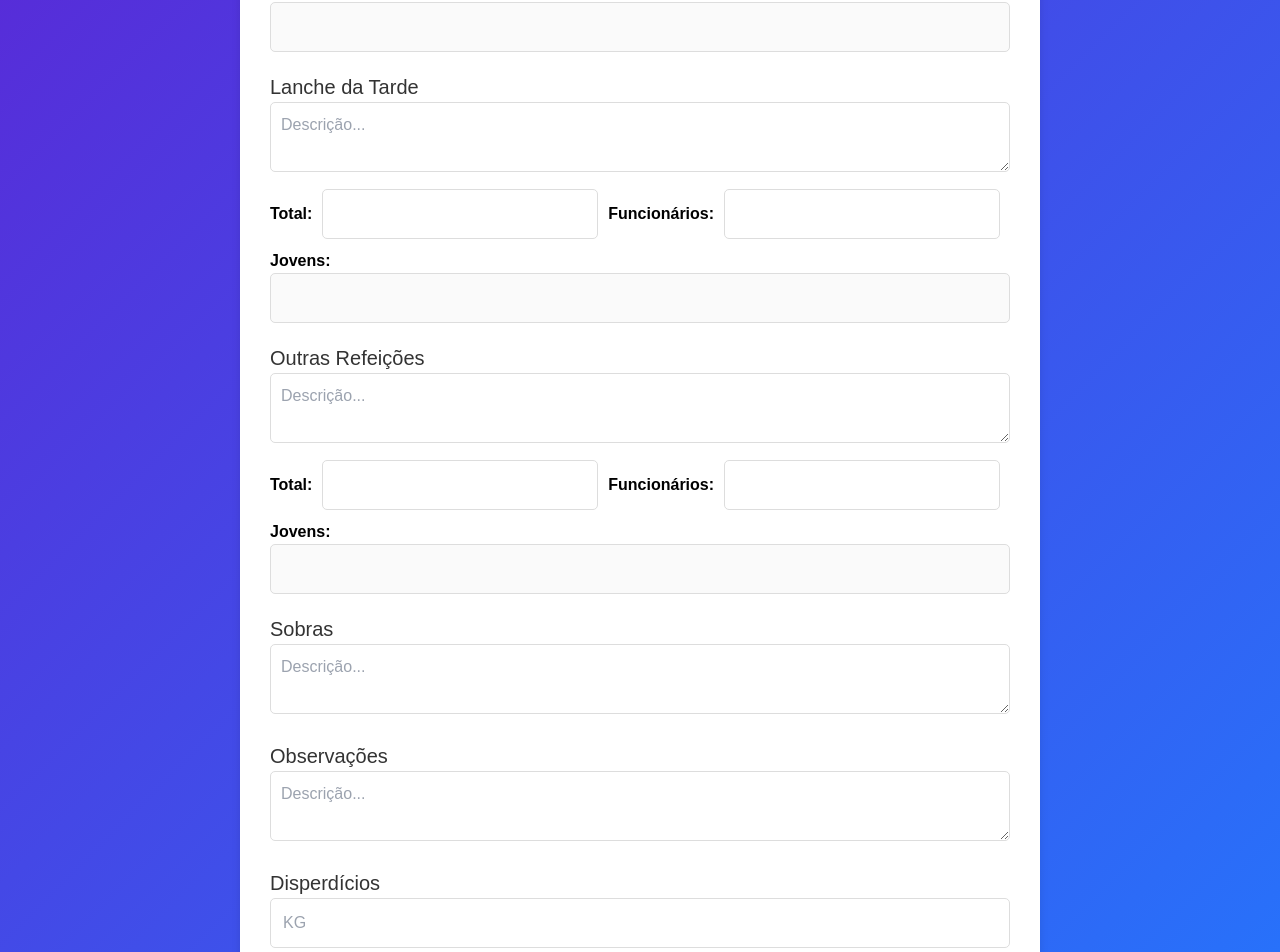
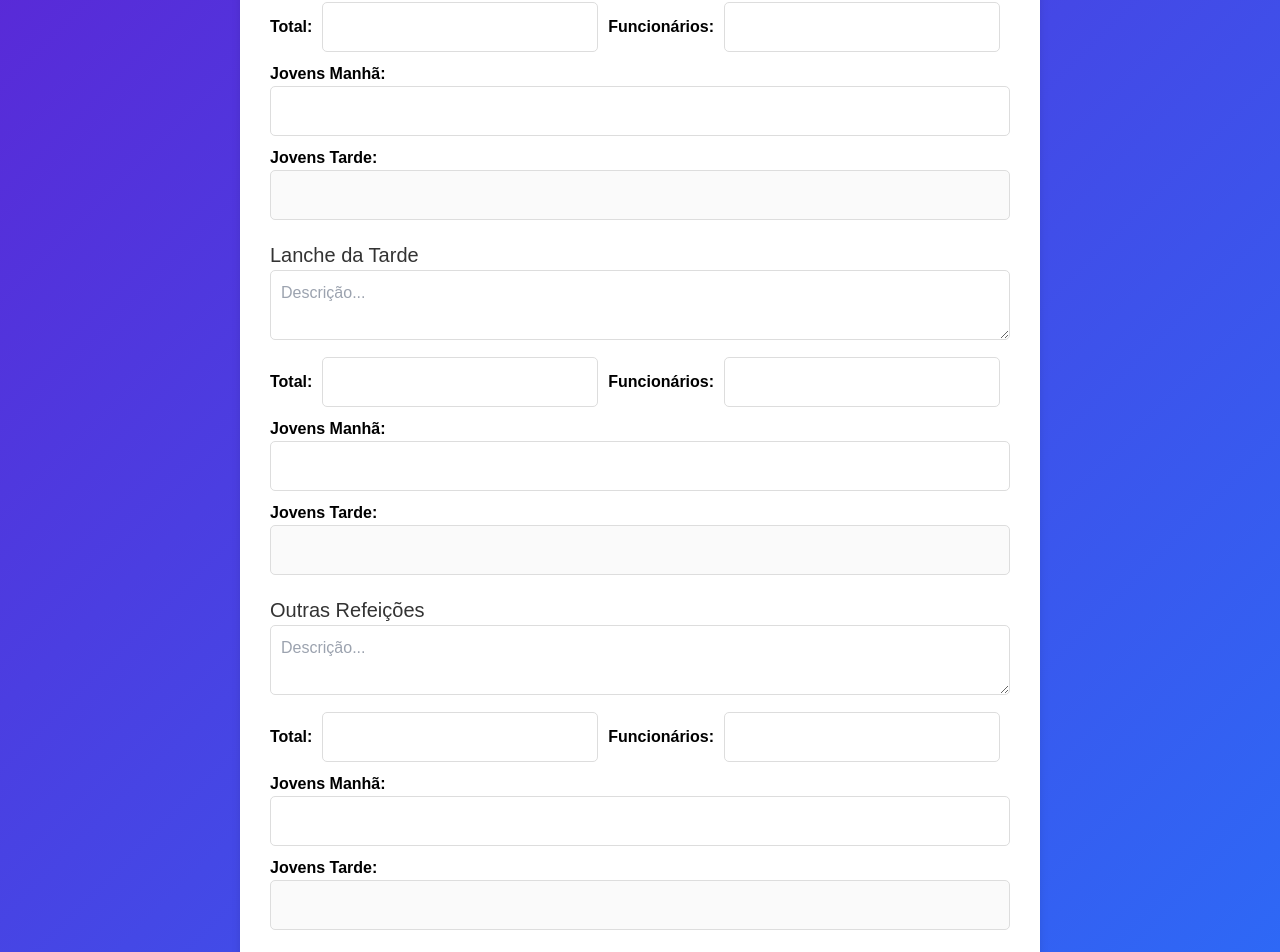
Before and after one commit to DaniLEP/Instituto_Reciclar, a React (Vite) app: page /Cadastro_Refeicoes in a window 1280 px wide. Shown: the part 916-1868 px from the top of the page. Built offline with nearby package versions, Linux system fonts and the light colour scheme; no server answers; the database is empty.

Commit message:
alterações de cadastro de ref

```diff
--- a/src/components/Revenue_Registration/CadastroReceita.jsx
+++ b/src/components/Revenue_Registration/CadastroReceita.jsx
@@ -73,8 +73,8 @@ export default function CadastroRefeicoes() {
       });
   }, []);
 
-  const calcularTotal = (total, funcionarios) => {
-    return Math.max(0, total - funcionarios);
+  const calcularTotal = (total, funcionarios, jovens) => {
+    return Math.max(0, total - funcionarios - jovens);
   };
 
   const handleChange = (e) => {
@@ -93,26 +93,46 @@ export default function CadastroRefeicoes() {
       setFormData((prev) => {
         const novoEstado = { ...prev, [id]: valorNumerico };
 
-        // Calcula a quantidade de jovens para os diferentes tipos de refeição
-        if (id === "cafeTotalQtd" || id === "cafeFuncionariosQtd") {
-          novoEstado.cafeJovensQtd = calcularTotal(
+        // Cálculo correto para jovens tarde
+        if (
+          id === "cafeTotalQtd" ||
+          id === "cafeFuncionariosQtd" ||
+          id === "cafeJovensQtd"
+        ) {
+          novoEstado.cafeJovensTardeQtd = calcularTotal(
             novoEstado.cafeTotalQtd || 0,
-            novoEstado.cafeFuncionariosQtd || 0
+            novoEstado.cafeFuncionariosQtd || 0,
+            novoEstado.cafeJovensQtd || 0
           );
-        } else if (id === "almocoTotalQtd" || id === "almocoFuncionariosQtd") {
-          novoEstado.almocoJovensQtd = calcularTotal(
+        } else if (
+          id === "almocoTotalQtd" ||
+          id === "almocoFuncionariosQtd" ||
+          id === "almocoJovensQtd"
+        ) {
+          novoEstado.almocoJovensTardeQtd = calcularTotal(
             novoEstado.almocoTotalQtd || 0,
-            novoEstado.almocoFuncionariosQtd || 0
+            novoEstado.almocoFuncionariosQtd || 0,
+            novoEstado.almocoJovensQtd || 0
           );
-        } else if (id === "lancheTotalQtd" || id === "lancheFuncionariosQtd") {
-          novoEstado.lancheJovensQtd = calcularTotal(
+        } else if (
+          id === "lancheTotalQtd" ||
+          id === "lancheFuncionariosQtd" ||
+          id === "lancheJovensQtd"
+        ) {
+          novoEstado.lancheJovensTardeQtd = calcularTotal(
             novoEstado.lancheTotalQtd || 0,
-            novoEstado.lancheFuncionariosQtd || 0
+            novoEstado.lancheFuncionariosQtd || 0,
+            novoEstado.lancheJovensQtd || 0
           );
-        } else if (id === "outrasTotalQtd" || id === "outrasFuncionariosQtd") {
-          novoEstado.outrasJovensQtd = calcularTotal(
+        } else if (
+          id === "outrasTotalQtd" ||
+          id === "outrasFuncionariosQtd" ||
+          id === "outrasJovensQtd"
+        ) {
+          novoEstado.outrasJovensTardeQtd = calcularTotal(
             novoEstado.outrasTotalQtd || 0,
-            novoEstado.outrasFuncionariosQtd || 0
+            novoEstado.outrasFuncionariosQtd || 0,
+            novoEstado.outrasJovensQtd || 0
           );
         }
 
@@ -140,18 +160,26 @@ export default function CadastroRefeicoes() {
       cafeTotalQtd: formData.cafeTotalQtd,
       cafeFuncionariosQtd: formData.cafeFuncionariosQtd,
       cafeJovensQtd: formData.cafeJovensQtd,
+      cafeJovensTardeQtd: formData.cafeJovensTardeQtd,
+
       almocoDescricao: formData.almocoDescricao,
       almocoTotalQtd: formData.almocoTotalQtd,
       almocoFuncionariosQtd: formData.almocoFuncionariosQtd,
       almocoJovensQtd: formData.almocoJovensQtd,
+      almocoJovensTardeQtd: formData.almocoJovensTardeQtd,
+
       lancheDescricao: formData.lancheDescricao,
       lancheTotalQtd: formData.lancheTotalQtd,
       lancheFuncionariosQtd: formData.lancheFuncionariosQtd,
       lancheJovensQtd: formData.lancheJovensQtd,
+      lancheJovensTardeQtd: formData.lancheJovensTardeQtd,
+
       outrasDescricao: formData.outrasDescricao,
       outrasTotalQtd: formData.outrasTotalQtd,
       outrasFuncionariosQtd: formData.outrasFuncionariosQtd,
       outrasJovensQtd: formData.outrasJovensQtd,
+      outrasJovensTardeQtd: formData.outrasJovensTardeQtd,
+
       sobrasDescricao: formData.sobrasDescricao,
       observacaoDescricao: formData.observacaoDescricao,
       desperdicioQtd: formData.desperdicioQtd,
@@ -179,18 +207,22 @@ export default function CadastroRefeicoes() {
           cafeTotalQtd: "",
           cafeFuncionariosQtd: "",
           cafeJovensQtd: "",
+          cafeJovensTardeQtd: "",
           almocoDescricao: "",
           almocoTotalQtd: "",
           almocoFuncionariosQtd: "",
           almocoJovensQtd: "",
+          almocoJovensTardeQtd: "",
           lancheDescricao: "",
           lancheTotalQtd: "",
           lancheFuncionariosQtd: "",
           lancheJovensQtd: "",
+          lancheJovensTardeQtd: "",
           outrasDescricao: "",
           outrasTotalQtd: "",
           outrasFuncionariosQtd: "",
           outrasJovensQtd: "",
+          outrasJovensTardeQtd: "",
           sobrasDescricao: "",
           observacaoDescricao: "",
           desperdicioQtd: "",
@@ -354,12 +386,37 @@ export default function CadastroRefeicoes() {
                 marginRight: "10px",
               }}
             >
-              Jovens:
+              Jovens Manhã:
             </label>
             <input
               type="number"
               id="cafeJovensQtd"
               value={formData.cafeJovensQtd}
+              onChange={handleChange}
+              style={{
+                padding: "12px",
+                fontSize: "1rem",
+                width: "100%",
+                marginRight: "10px",
+                borderRadius: "5px",
+                border: "1px solid #ddd",
+              }}
+            />
+          </div>
+          <div style={{ marginTop: "10px" }}>
+            <label
+              style={{
+                fontSize: "16px",
+                fontWeight: "bold",
+                marginRight: "10px",
+              }}
+            >
+              Jovens Tarde:
+            </label>
+            <input
+              type="number"
+              id="cafeJovensTardeQtd"
+              value={formData.cafeJovensTardeQtd}
               onChange={handleChange}
               style={{
                 padding: "12px",
@@ -451,12 +508,38 @@ export default function CadastroRefeicoes() {
                 marginRight: "10px",
               }}
             >
-              Jovens:
+              Jovens Manhã:
             </label>
             <input
               type="number"
               id="almocoJovensQtd"
               value={formData.almocoJovensQtd}
+              onChange={handleChange}
+              style={{
+                padding: "12px",
+                fontSize: "1rem",
+                width: "100%",
+                marginRight: "10px",
+                borderRadius: "5px",
+                border: "1px solid #ddd",
+              }}
+
+            />
+          </div>
+          <div style={{ marginTop: "10px" }}>
+            <label
+              style={{
+                fontSize: "16px",
+                fontWeight: "bold",
+                marginRight: "10px",
+              }}
+            >
+              Jovens Tarde:
+            </label>
+            <input
+              type="number"
+              id="almocoJovensTardeQtd"
+              value={formData.almocoJovensTardeQtd}
               onChange={handleChange}
               style={{
                 padding: "12px",
@@ -545,12 +628,38 @@ export default function CadastroRefeicoes() {
                 marginRight: "10px",
               }}
             >
-              Jovens:
+              Jovens Manhã:
             </label>
             <input
               type="number"
               id="lancheJovensQtd"
               value={formData.lancheJovensQtd}
+              onChange={handleChange}
+              style={{
+                padding: "12px",
+                fontSize: "1rem",
+                width: "100%",
+                marginRight: "10px",
+                borderRadius: "5px",
+                border: "1px solid #ddd",
+              }}
+
+            />
+          </div>
+          <div style={{ marginTop: "10px" }}>
+            <label
+              style={{
+                fontSize: "16px",
+                fontWeight: "bold",
+                marginRight: "10px",
+              }}
+            >
+              Jovens Tarde:
+            </label>
+            <input
+              type="number"
+              id="lancheJovensTardeQtd"
+              value={formData.lancheJovensTardeQtd}
               onChange={handleChange}
               style={{
                 padding: "12px",
@@ -638,12 +747,37 @@ export default function CadastroRefeicoes() {
                 marginRight: "10px",
               }}
             >
-              Jovens:
+              Jovens Manhã:
             </label>
             <input
               type="number"
               id="outrasJovensQtd"
               value={formData.outrasJovensQtd}
+              onChange={handleChange}
+              style={{
+                padding: "12px",
+                fontSize: "1rem",
+                width: "100%",
+                marginRight: "10px",
+                borderRadius: "5px",
+                border: "1px solid #ddd",
+              }}
+            />
+          </div>
+          <div style={{ marginTop: "10px" }}>
+            <label
+              style={{
+                fontSize: "16px",
+                fontWeight: "bold",
+                marginRight: "10px",
+              }}
+            >
+              Jovens Tarde:
+            </label>
+            <input
+              type="number"
+              id="outrasJovensTardeQtd"
+              value={formData.outrasJovensTardeQtd}
               onChange={handleChange}
               style={{
                 padding: "12px",
--- a/src/components/Revenue_Registration/Status_Revenue/Status_Revenue.jsx
+++ b/src/components/Revenue_Registration/Status_Revenue/Status_Revenue.jsx
@@ -280,19 +280,27 @@ export default function ExibirRefeicoes() {
                 "Café Descrição",
                 "Café Total (kg)",
                 "Café Funcionários",
-                "Café Jovens",
+                "Café Turma 1",
+                "Café Turma 2",
+
                 "Almoço Descrição",
                 "Almoço Total (kg)",
                 "Almoço Funcionários",
-                "Almoço Jovens",
+                "Almoço Turma 1",
+                "Almoço Turma 2",
+
                 "Lanche Descrição",
                 "Lanche Total (kg)",
                 "Lanche Funcionários",
-                "Lanche Jovens",
+                "Lanche Turma 1",
+                "Lanche Turma 2",
+
                 "Outras Descrição",
                 "Outras Ref. Total (kg)",
                 "Outras Ref. Funcionários",
-                "Outras Ref. Jovens",
+                "Outras Ref. Turma 1",
+                "Outras Ref. Turma 2",
+
                 "Sobras",
                 "Observação",
                 "Desperdícios (kg)",
@@ -321,18 +329,22 @@ export default function ExibirRefeicoes() {
                   "cafeTotalQtd",
                   "cafeFuncionariosQtd",
                   "cafeJovensQtd",
+                  "cafeJovensTardeQtd",
                   "almocoDescricao",
                   "almocoTotalQtd",
                   "almocoFuncionariosQtd",
                   "almocoJovensQtd",
+                  "almocoJovensTardeQtd",
                   "lancheDescricao",
                   "lancheTotalQtd",
                   "lancheFuncionariosQtd",
                   "lancheJovensQtd",
+                  "lancheJovensTardeQtd",
                   "outrasDescricao",
                   "outrasTotalQtd",
                   "outrasFuncionariosQtd",
                   "outrasJovensQtd",
+                  "outrasJovensTardeQtd",
                   "sobrasDescricao",
                   "observacaoDescricao",
                   "desperdicioQtd",
```
Lines whose indentation alone changed are shown as unchanged.
